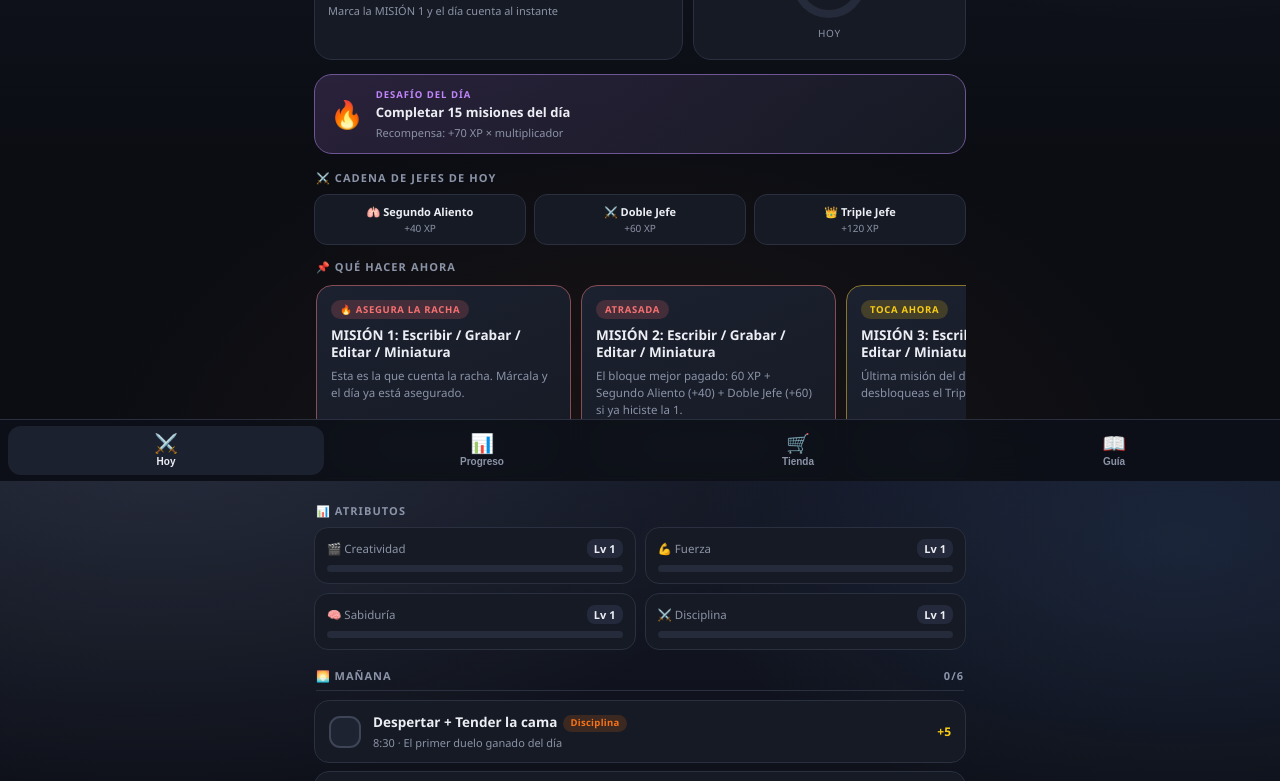
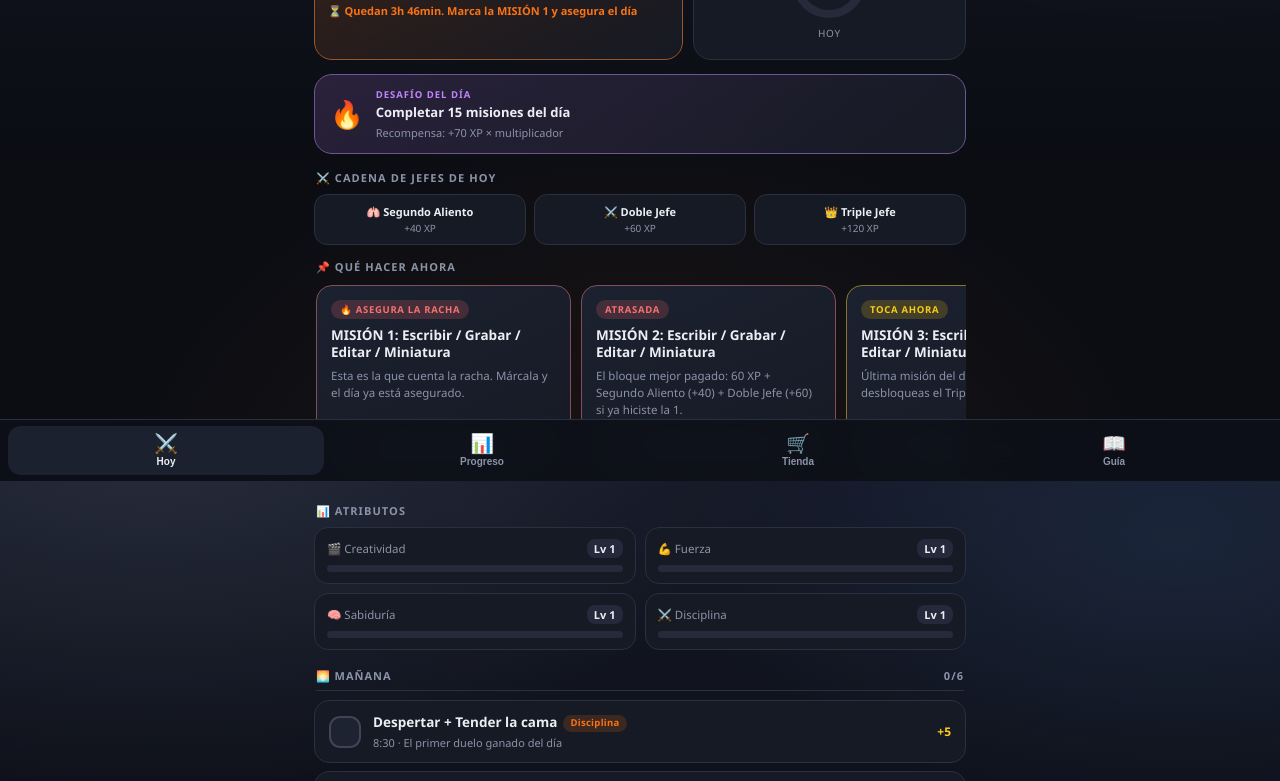
Before and after one commit to elwaltinyeremi2-blip/rutina-rpg-waltin, a plain HTML site: page index.html in a window 1280 px wide. Shown: the part 319-1100 px from the top of the page. Drawn offline with Linux system fonts and the light colour scheme.

Commit message:
Añade aviso visual de "racha en peligro" antes de la medianoche
Si llega la noche y la MISIÓN 1 (la que cuenta la racha) sigue sin marcarse,
la tarjeta de racha cambia de color y avisa cuánto tiempo queda (aviso suave
a las 19:00, urgente y con vibración a las 22:00). Es pura aversión a la
pérdida -el mismo mecanismo que usa Duolingo con su racha- para que no se
rompa una racha por despiste a última hora. No toca cuándo ni cómo sube la
racha, solo avisa antes de que sea tarde.

```diff
--- a/index.html
+++ b/index.html
@@ -103,6 +103,9 @@
 
   .streakcard{border-color:color-mix(in srgb,var(--fire) 35%,var(--border));background:linear-gradient(150deg,rgba(251,113,55,.14),var(--panel));}
   .streakcard.pending{border-color:var(--border);background:var(--panel);}
+  .streakcard.warn{border-color:color-mix(in srgb, var(--disc) 55%, var(--border));background:linear-gradient(150deg,rgba(249,115,22,.16),var(--panel));}
+  .streakcard.danger{border-color:var(--danger);background:linear-gradient(150deg,rgba(248,113,113,.20),var(--panel));animation:dangerpulse 1.6s ease-in-out infinite;}
+  @keyframes dangerpulse{0%,100%{box-shadow:0 0 0 rgba(248,113,113,0);}50%{box-shadow:0 0 22px rgba(248,113,113,.5);}}
   .streaktop{display:flex;align-items:center;gap:9px;}
   .flame{font-size:30px;line-height:1;filter:drop-shadow(0 0 10px rgba(251,113,55,.6));animation:flamepulse 1.9s ease-in-out infinite;}
   .streakcard.pending .flame{filter:grayscale(1);opacity:.35;animation:none;}
@@ -112,6 +115,8 @@
   .streakstate{font-size:11px;margin-top:9px;line-height:1.35;padding-top:9px;border-top:1px solid var(--border);}
   .streakstate.ok{color:var(--cuerpo);font-weight:600;}
   .streakstate.wait{color:var(--muted);}
+  .streakstate.warn{color:var(--disc);font-weight:700;}
+  .streakstate.danger{color:var(--danger);font-weight:800;}
   .shieldrow{font-size:10.5px;color:var(--mente);margin-top:6px;font-weight:600;}
 
   .ringcard{display:flex;flex-direction:column;align-items:center;justify-content:center;gap:6px;}
@@ -850,6 +855,7 @@ function save(){ saveRaw(state); }
 
 let state = load();
 let currentView = "quests";
+let streakDangerToastDate = null; // evita repetir el aviso de "racha en peligro" en cada render
 
 /* ================= CÁLCULOS ================= */
 /* Curva pensada para que el nivel 1000 sea una meta de años, no de siglos.
@@ -1276,6 +1282,12 @@ function focusLeft(){
 function fmtMS(ms){
   const t = Math.ceil(ms/1000);
   return String(Math.floor(t/60)).padStart(2,'0') + ":" + String(t%60).padStart(2,'0');
+}
+/* Minutos restantes hasta medianoche, en formato legible ("2h 40min" / "35 min") */
+function fmtLeft(mins){
+  const h = Math.floor(mins/60), m = mins%60;
+  if(h <= 0) return m + " min";
+  return h + "h" + (m>0 ? " " + m + "min" : "");
 }
 /* Se ejecuta cada segundo. Sobrevive a cerrar la app porque guarda el instante
    final, no los segundos restantes. */
@@ -1607,11 +1619,36 @@ function render(){
   const triggerDone = !!state.done[STREAK_TRIGGER];
   const sc = document.getElementById('streakcard');
   sc.classList.toggle('pending', !triggerDone);
+
+  /* Aviso de "racha en peligro": la MISIÓN 1 debería caer entre 9:45 y 12:45,
+     así que si a las 19:00 sigue sin marcarse ya vale la pena avisar, y a las
+     22:00 (quedan 2h para la medianoche) toca ponerse serios. Pura aversión a
+     la pérdida: no cambia en qué momento sube la racha, solo avisa antes. */
+  const minsLeft = 1440 - nowMin();
+  let streakTier = 'ok';
+  if(!triggerDone){
+    streakTier = nowMin() >= 1320 ? 'danger' : nowMin() >= 1140 ? 'warn' : 'wait';
+  }
+  sc.classList.toggle('warn', streakTier === 'warn');
+  sc.classList.toggle('danger', streakTier === 'danger');
+
   document.getElementById('streaknum').textContent = state.streak;
-  document.getElementById('streakstate').className = 'streakstate ' + (triggerDone ? 'ok' : 'wait');
+  document.getElementById('streakstate').className = 'streakstate ' + (triggerDone ? 'ok' : streakTier);
   document.getElementById('streakstate').textContent = triggerDone
     ? '✅ El día de hoy ya está contado'
-    : 'Marca la MISIÓN 1 y el día cuenta al instante';
+    : streakTier === 'danger'
+      ? '⚠️ Quedan ' + fmtLeft(minsLeft) + (state.streak > 0 ? ' — no dejes que se rompa la racha de ' + state.streak + ' días' : ' para asegurar el día')
+      : streakTier === 'warn'
+        ? '⏳ Quedan ' + fmtLeft(minsLeft) + '. Marca la MISIÓN 1 y asegura el día'
+        : 'Marca la MISIÓN 1 y el día cuenta al instante';
+
+  if(streakTier === 'danger' && streakDangerToastDate !== todayStr()){
+    streakDangerToastDate = todayStr();
+    setTimeout(()=>{
+      toast('⚠️ Quedan ' + fmtLeft(minsLeft) + ' para no perder la racha' + (state.streak > 0 ? ' de ' + state.streak + ' días' : ''));
+      vibrate([50,40,50,40,90]);
+    }, 500);
+  }
   const shieldRow = document.getElementById('shieldRow');
   shieldRow.hidden = state.shields <= 0;
   shieldRow.textContent = "🛡️ " + state.shields + " escudo" + (state.shields===1?"":"s") + " de racha guardado" + (state.shields===1?"":"s");
```
